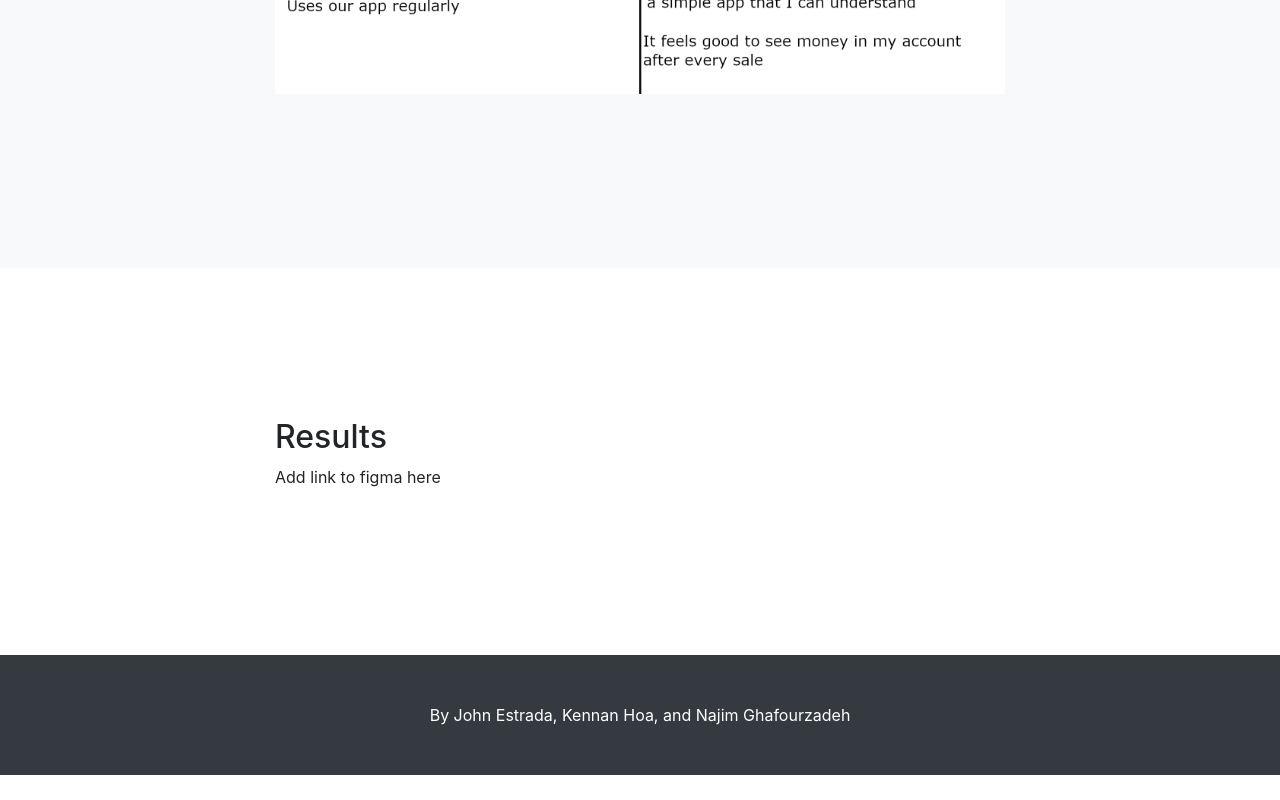
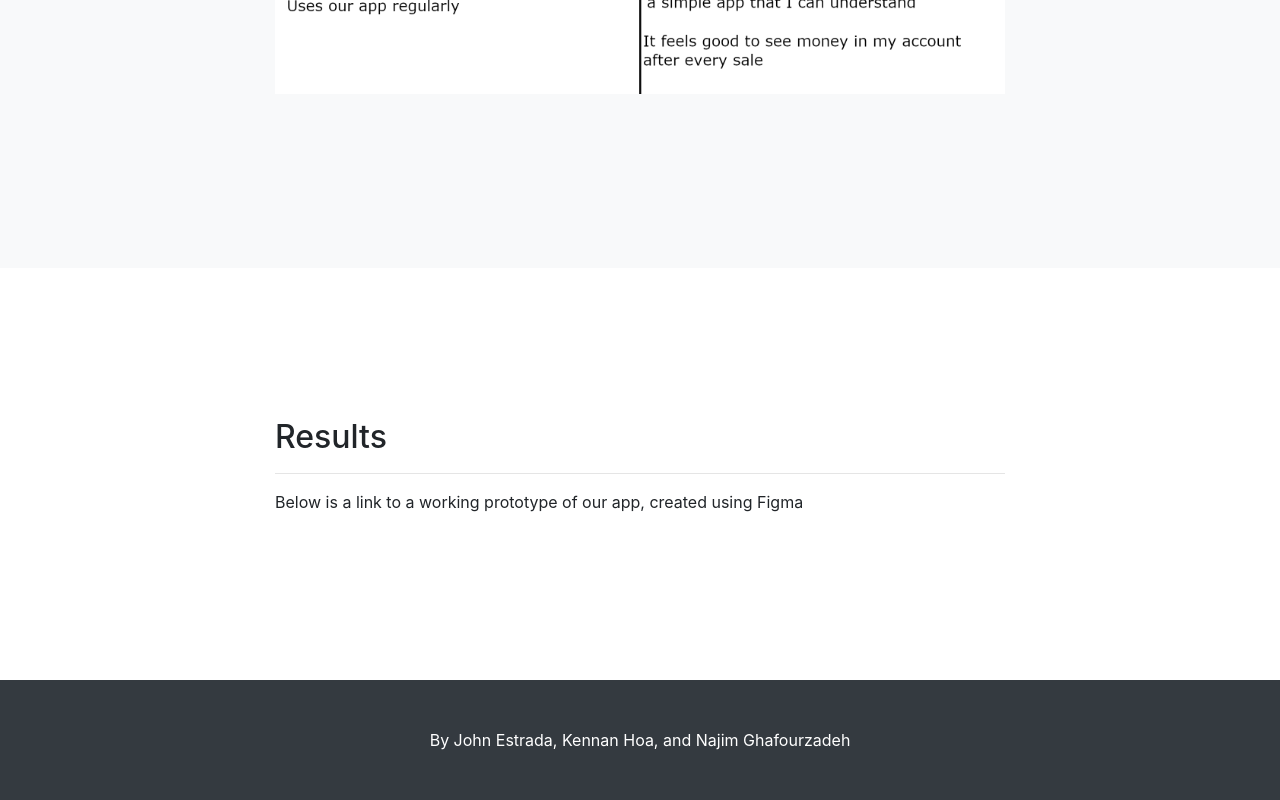
Before and after one commit to John-Estrada/soen-357-website, a website with bundled scripts: page index.html in a window 1280 px wide. Shown: the part 6581-7381 px from the top of the page. Before the commit the page ends 7356 px from the top, so only its background shows below. Built offline with nearby package versions, Linux system fonts and the light colour scheme.

Commit message:
fixed link again

```diff
--- a/index.html
+++ b/index.html
@@ -369,8 +369,9 @@
       <div class="row">
         <div class="col-lg-8 mx-auto">
           <h2>Results</h2>
+          <hr>
+          <p>Below is a link to a working prototype of our app, created using Figma <br></p>
           <link href="https://www.figma.com/embed?embed_host=share&url=https%3A%2F%2Fwww.figma.com%2Fproto%2FbfoeV6lJPAGtbzon2Wyunx%2Fmain%3Fnode-id%3D3%253A1%26viewport%3D762%252C621%252C0.6463162302970886%26scaling%3Dscale-down"></link>
-          <p>Add link to figma here</p>
         </div>
       </div>
     </div>
```
